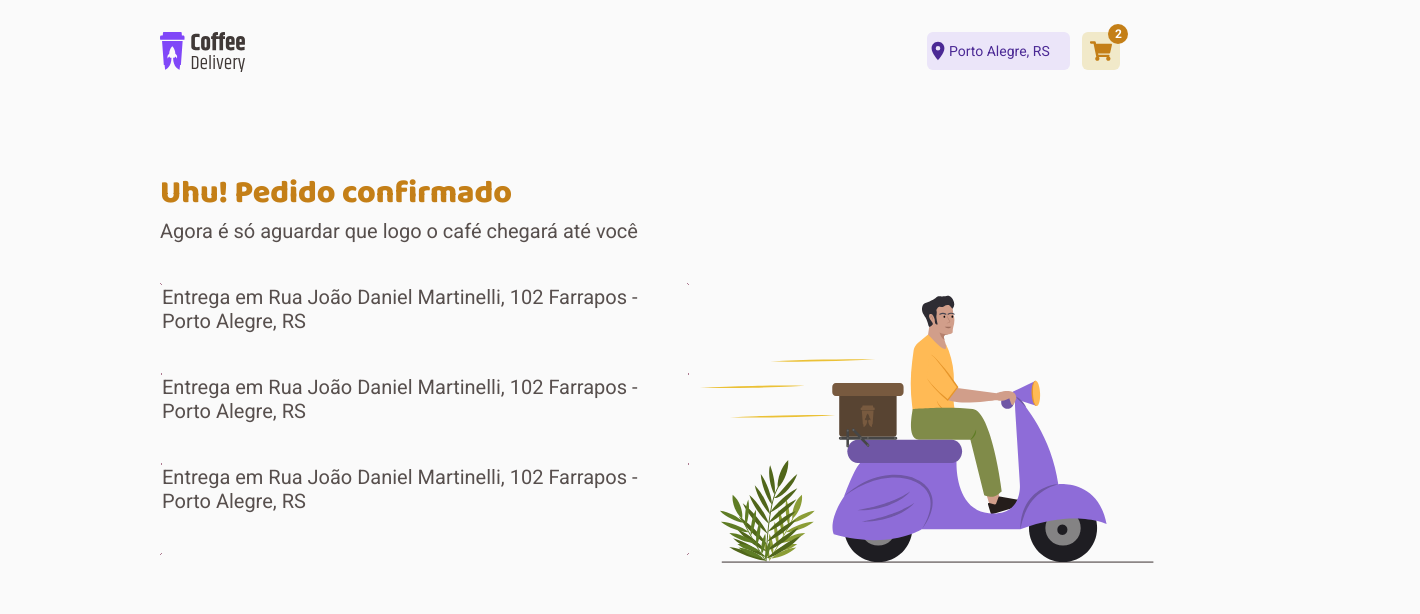
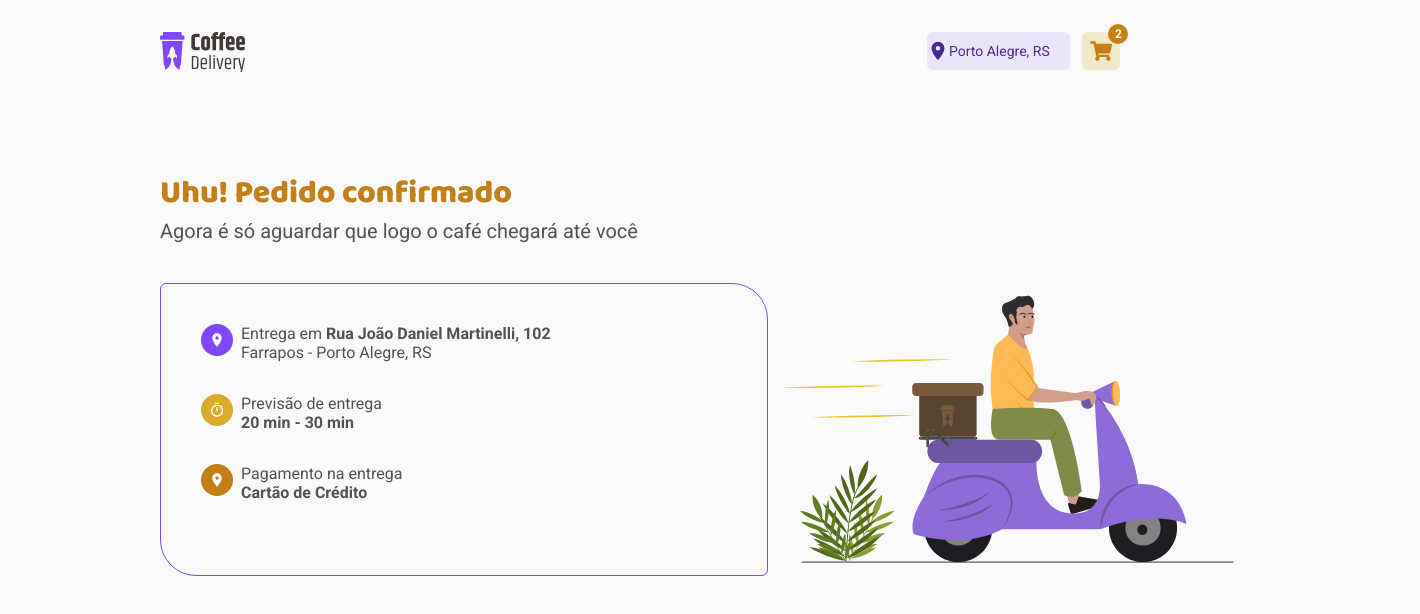
Before and after one commit to mauriani/coffee-delivery, a React (Vite) app: page /paymentsuccess in a window 1280 px wide. Shown: the top 614 px of the page, 1420 px wide, since content can reach past the window. Built offline with nearby package versions, Linux system fonts and the light colour scheme.

Commit message:
subindo layout success

```diff
--- a/src/pages/PaymentSuccess/index.tsx
+++ b/src/pages/PaymentSuccess/index.tsx
@@ -1,4 +1,6 @@
-import { ContainerSuccess, ContentSuccess } from "./styles";
+import { MdLocationOn } from "react-icons/md";
+import { MdOutlineTimer } from "react-icons/md";
+import { ContainerSuccess, ContentSuccess, IconContainer } from "./styles";
 
 import delivery from "../../assets/delivery.svg";
 
@@ -13,23 +15,35 @@ export function PaymentSuccess() {
       <ContentSuccess>
         <div>
           <div>
+            <IconContainer color={"purble-500"}>
+              <MdLocationOn />
+            </IconContainer>
             <p>
-              Entrega em Rua João Daniel Martinelli, 102 Farrapos - Porto
-              Alegre, RS
+              Entrega em <span>Rua João Daniel Martinelli, 102</span>
+              <br /> Farrapos - Porto Alegre, RS
             </p>
           </div>
 
           <div>
+            <IconContainer color={"yellow-400"}>
+              <MdOutlineTimer size={16} />
+            </IconContainer>
+
             <p>
-              Entrega em Rua João Daniel Martinelli, 102 Farrapos - Porto
-              Alegre, RS
+              Previsão de entrega
+              <br />
+              <span>20 min - 30 min</span>
             </p>
           </div>
 
           <div>
+            <IconContainer color={"yellow-500"}>
+              <MdLocationOn size={16} />
+            </IconContainer>
             <p>
-              Entrega em Rua João Daniel Martinelli, 102 Farrapos - Porto
-              Alegre, RS
+              Pagamento na entrega
+              <br />
+              <span>Cartão de Crédito</span>
             </p>
           </div>
         </div>
--- a/src/pages/PaymentSuccess/styles.ts
+++ b/src/pages/PaymentSuccess/styles.ts
@@ -1,8 +1,14 @@
 import styled from "styled-components";
+
+interface IconProps {
+  color: "yellow-500" | "yellow-400" | "purble-500";
+}
 
 export const ContainerSuccess = styled.main`
   display: flex;
   flex-direction: column;
+
+  align-items: flex-start;
 
   > div {
     padding: 0 10rem;
@@ -23,9 +29,15 @@ export const ContainerSuccess = styled.main`
       font-size: 1.25rem;
     }
   }
+
+  @media (max-width: 768px) {
+    div {
+      padding: 1rem;
+    }
+  }
 `;
 
-export const ContentSuccess = styled.div`
+export const ContentSuccess = styled.aside`
   display: flex;
   flex-direction: row;
   justify-content: space-between;
@@ -39,18 +51,65 @@ export const ContentSuccess = styled.div`
     height: 18.313rem;
   }
 
-  div {
+  > div {
     display: flex;
     flex-direction: column;
     align-items: flex-start;
 
-    width: 526px;
-    height: 270px;
+    width: 32.875rem;
 
     border-radius: 6px 36px;
+    padding: 2.5rem;
 
-    border: 1px solid;
+    border-radius: 6px 36px;
+    border-style: solid;
+    border-width: 1px;
+    border-color: ${(props) => props.theme["purble-500"]};
 
-    border-image: linear-gradient(102.89deg, #dbac2c 2.61%, #8047f8 98.76%);
+    div {
+      border: 0;
+      margin-bottom: 2rem;
+      display: flex;
+      flex-direction: row;
+
+      p {
+        font-weight: 400;
+        font-size: 1rem;
+        color: ${(props) => props.theme["gray-600"]};
+
+        span {
+          font-weight: 700;
+        }
+      }
+    }
+  }
+
+  @media (max-width: 768px) {
+    display: flex;
+    flex-direction: column;
+
+    padding: 1rem;
   }
 `;
+
+export const IconContainer = styled.button<IconProps>`
+  border: 0;
+
+  display: flex;
+  flex-direction: row;
+  justify-content: center;
+  align-items: center;
+  padding: 8px;
+
+  margin-right: 8px;
+
+  height: 2rem;
+  width: 2rem;
+
+  background-color: ${(props) => props.theme[props.color]};
+  border-radius: 1000px;
+
+  svg {
+    color: ${(props) => props.theme["white-000"]};
+  }
+`;
```
